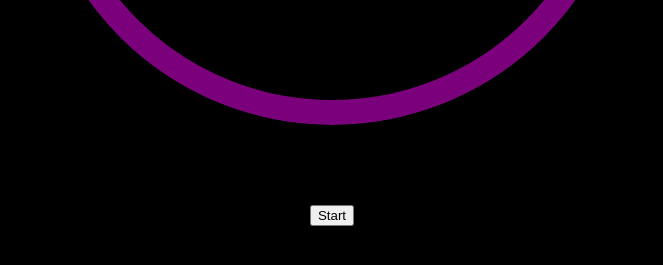
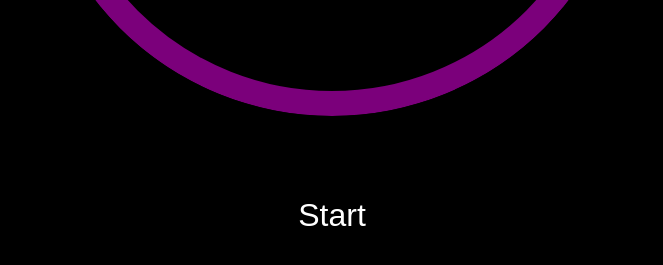
Before and after one commit to 89netraM/microwave, a plain HTML site: page WebPage/index.html in a window 1280 px wide. Shown: the part 525-790 px from the top of the page, without its empty margins (308-971 px from the left). Drawn offline with Linux system fonts and the light colour scheme.

Commit message:
Swaggern and button styling

```diff
--- a/WebPage/index.html
+++ b/WebPage/index.html
@@ -119,6 +119,13 @@
 						width: 0px;
 					}
 				}
+			}
+
+			button {
+				border: none;
+				background: none;
+				color: var(--fg-color);
+				font-size: 4svmin;
 			}
 
 			#timeOutputMinutes::after {
```
Also changed, not shown: 3 other files.
